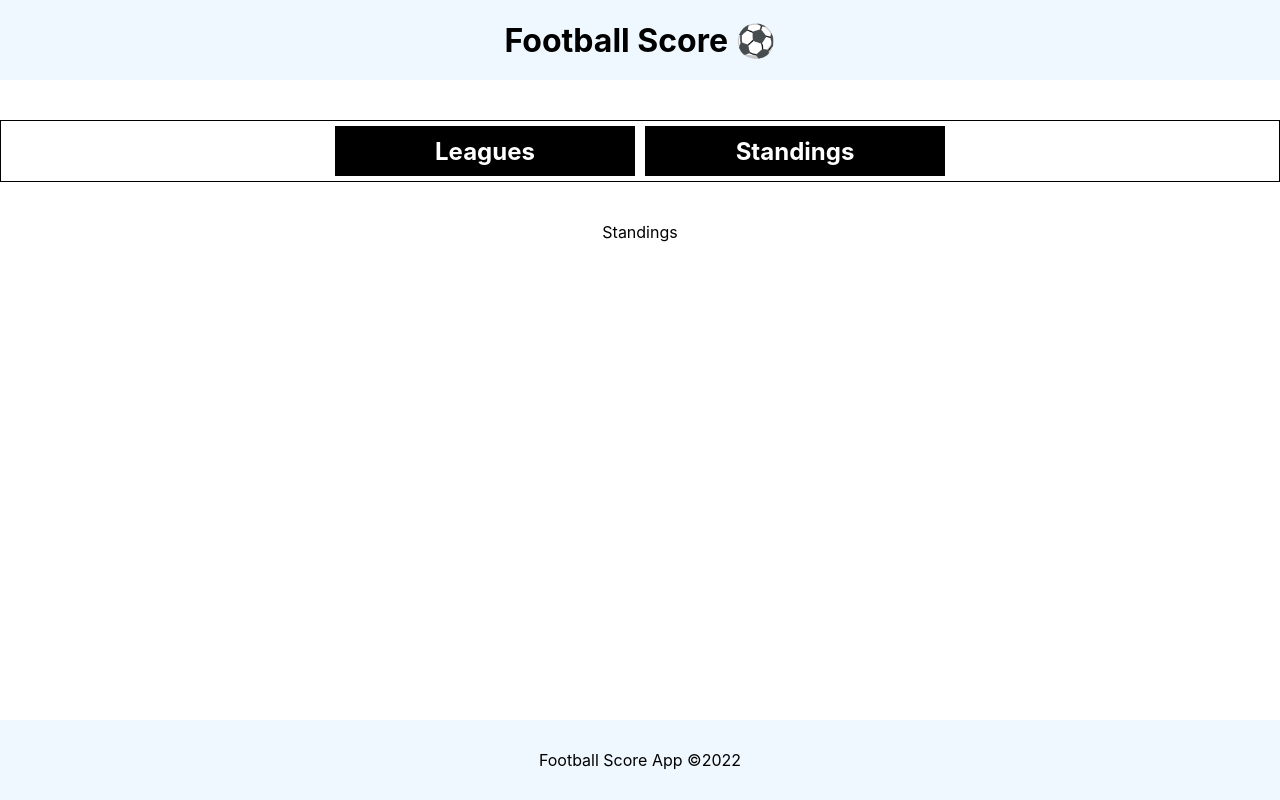
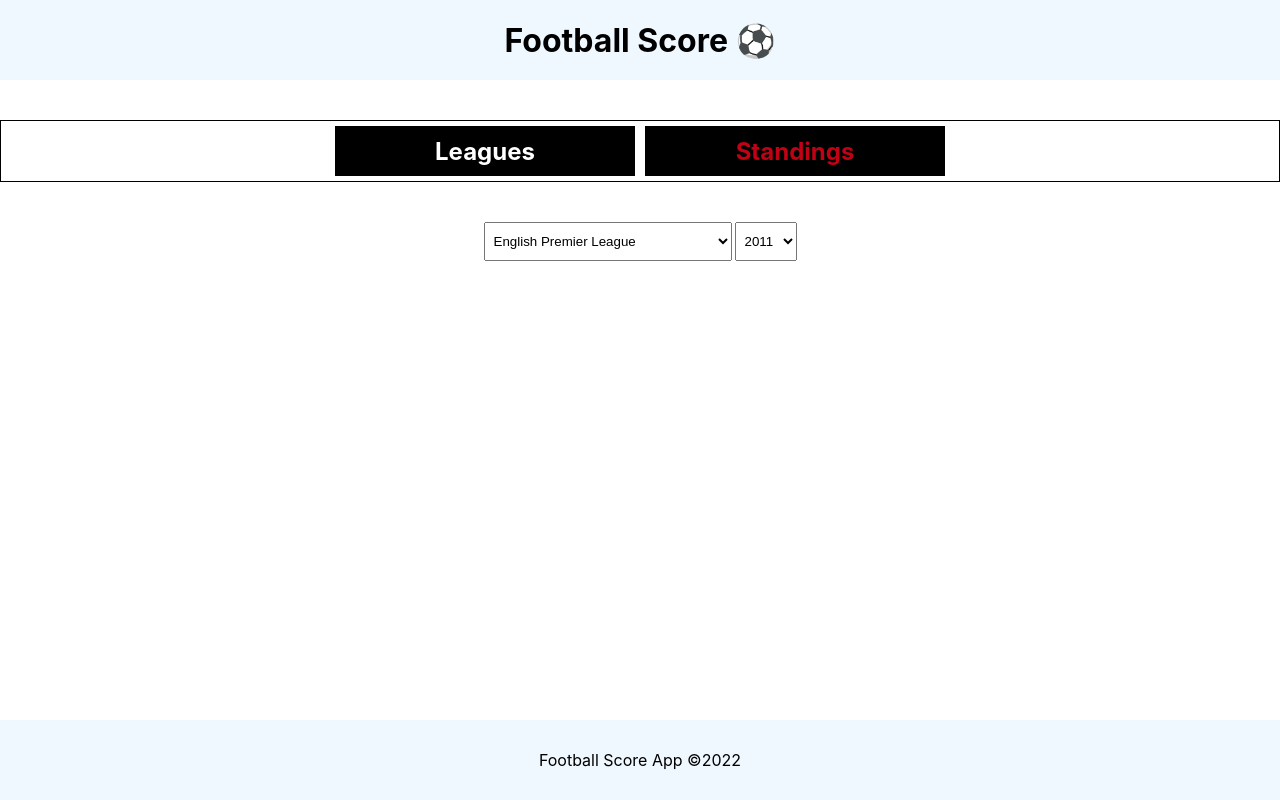
Before and after one commit to lobnor2/Football-Score-App, a React (Create React App) app: page / in a window 1280 px wide. Both pictures are taken after a click on the element "Standings". Built offline with nearby package versions, Linux system fonts and the light colour scheme; no server answers.

Commit message:
added league

```diff
--- a/src/App.css
+++ b/src/App.css
@@ -42,6 +42,7 @@
     background-color: black;
     color: white;
     height: 50px;
+    cursor: pointer;
 }
 .tab-standings {
     width: 300px;
@@ -53,7 +54,52 @@
     background-color: black;
     color: white;
     height: 50px;
+    cursor: pointer;
+
 }
+.leagues-container {
+    width: 100%;
+    display: grid;
+    grid-template-columns: repeat(5,1fr);
+}
+.league-div {
+    border: 1px solid black;
+    display: flex;
+    flex-direction: column;
+    justify-content: center;
+    align-items: center;
+    padding: 10px;
+    margin: 5px;
+    cursor: pointer;
+    transition: 0.1s ease-in-out;
+}
+.league-div:hover {
+    transform: scale(1.1);
+    border: 1px solid green ;
+}
+.league-div p {
+    font-size: 20px;
+    text-align: center;
+    font-weight: 700;
+    margin-top: 20px;
+
+}
+img {
+    width: 200px;
+    height: auto;
+}
+.select-container {
+    display: flex;
+    gap: 3px;
+}
+#select-league {
+    width: 100%;
+    padding: 10px 5px;
+}
+#select-year {
+    padding :5px;
+}
+
 .footer {
     width: 100%;
     height: 10vh;
--- a/src/components/Content.js
+++ b/src/components/Content.js
@@ -9,13 +9,14 @@ const Content = () => {
       <div className='content-container'>
         <div className="tabs">
           <div className='tab-leagues' onClick={() =>setActive(true)}>
-              <h2>Leagues</h2>
+              <h2 style={{color:active ? '#c20114': null}}>Leagues</h2>
           </div>
           <div className='tab-standings' onClick={() =>setActive(false)}>
-              <h2>Standings</h2>
+              <h2 style={{color:!active ? '#c20114': null}}>Standings</h2>
           </div>
 
         </div>
+        {/* if active is true show leagues else show standings */}
         { active ? <Leagues /> : <Standings /> }
       </div>
     </>
--- a/src/components/Leagues.js
+++ b/src/components/Leagues.js
@@ -1,9 +1,26 @@
-import React from 'react'
+import React, { useEffect, useState } from 'react'
+import '../App.css'
+import axios from 'axios';
+
 
 const Leagues = () => {
+    const [data, setData] = useState([]);
+
+    useEffect(() => {
+        axios.get('https://api-football-standings.azharimm.site/leagues').then(res => {
+            console.log(res.data.data);
+            setData(res.data.data)
+        })
+    }, [])
+
   return (
     <div className='leagues-container'>
-        leagues
+        {data.map((data) => (
+            <div key={data.id} className="league-div">
+                <img src={data.logos.light} alt="" />
+                <p>{data.name}</p>
+            </div>
+        ))}
     </div>
   )
 }
--- a/src/components/Standings.js
+++ b/src/components/Standings.js
@@ -1,9 +1,78 @@
-import React from 'react'
+import axios from 'axios';
+import React, { useState, useEffect} from 'react';
+import Loader from "react-loader-spinner";
+// import "react-loader-spinner/dist/loader/css/react-spinner-loader.css";
+
 
 const Standings = () => {
+    const [data, setData] = useState([]);
+    const [selectedLeague, setSelectedLeague] = useState('eng.1');
+    const [selectedYear, setSelectedYear ] = useState("2022");
+    const [loading, setLoading] = useState(false);
+
+
+    useEffect(() => {
+        setLoading(true);
+        axios.get(`https://api-football-standings.azharimm.site/leagues/${selectedLeague}/standings?season=${selectedYear}`).then((res) => {
+            console.log(res.data.data);
+
+        }).catch(err => console.log(err)).finally(() => setLoading(false));
+
+
+        // setLoading(false);
+    },[selectedLeague, selectedYear]);
   return (
     <div className='standings-container'>
-        Standings
+        <div className="select-container">
+        <select
+          name="select-league"
+          id="select-league"
+          defaultValue={selectedLeague}
+          onChange={(e) => setSelectedLeague(e.target.value)}
+        >
+          <option value="arg.1">Argentine Liga Profesional de Fútbol</option>
+          <option value="aus.1">Australian A-League</option>
+          <option value="bra.1">Brazilian Serie A</option>
+          <option value="chn.1">Chinese Super League</option>
+          <option value="ned.1">Dutch Eredivisie</option>
+          <option value="eng.1">English Premier League</option>
+          <option value="fra.1">French Ligue 1</option>
+          <option value="ger.1">German Bundesliga</option>
+          <option value="idn.1">Indonesian Liga 1</option>
+          <option value="ita.1">Italian Serie A</option>
+          <option value="jpn.1">Japanese J League</option>
+          <option value="mys1">Malaysian Super League</option>
+          <option value="mex.1">Mexican Liga BBVA MX</option>
+          <option value="por.1">Portuguese Liga</option>
+          <option value="rus.1">Russian Premier League</option>
+          <option value="sgp.1">Singaporean Premier League</option>
+          <option value="esp.1">Spanish Primera División</option>
+          <option value="tha.1">Thai Premier League</option>
+          <option value="tur.1">Turkish Super Lig</option>
+          <option value="uga.1">Ugandan Super League</option>
+        </select>
+        <select
+          name="select-year"
+          id="select-year"
+          onChange={(e) => setSelectedYear(e.target.value)}
+          defaultValue={selectedYear}
+        >
+          <option value="2011">2011</option>
+          <option value="2012">2012</option>
+          <option value="2013">2013</option>
+          <option value="2014">2014</option>
+          <option value="2015">2015</option>
+          <option value="2016">2016</option>
+          <option value="2017">2017</option>
+          <option value="2018">2018</option>
+          <option value="2019">2019</option>
+          <option value="2020">2020</option>
+          <option value="2021">2021</option>
+        </select>
+        </div>
+        <div className="standing-results">
+
+        </div>
     </div>
   )
 }
```
